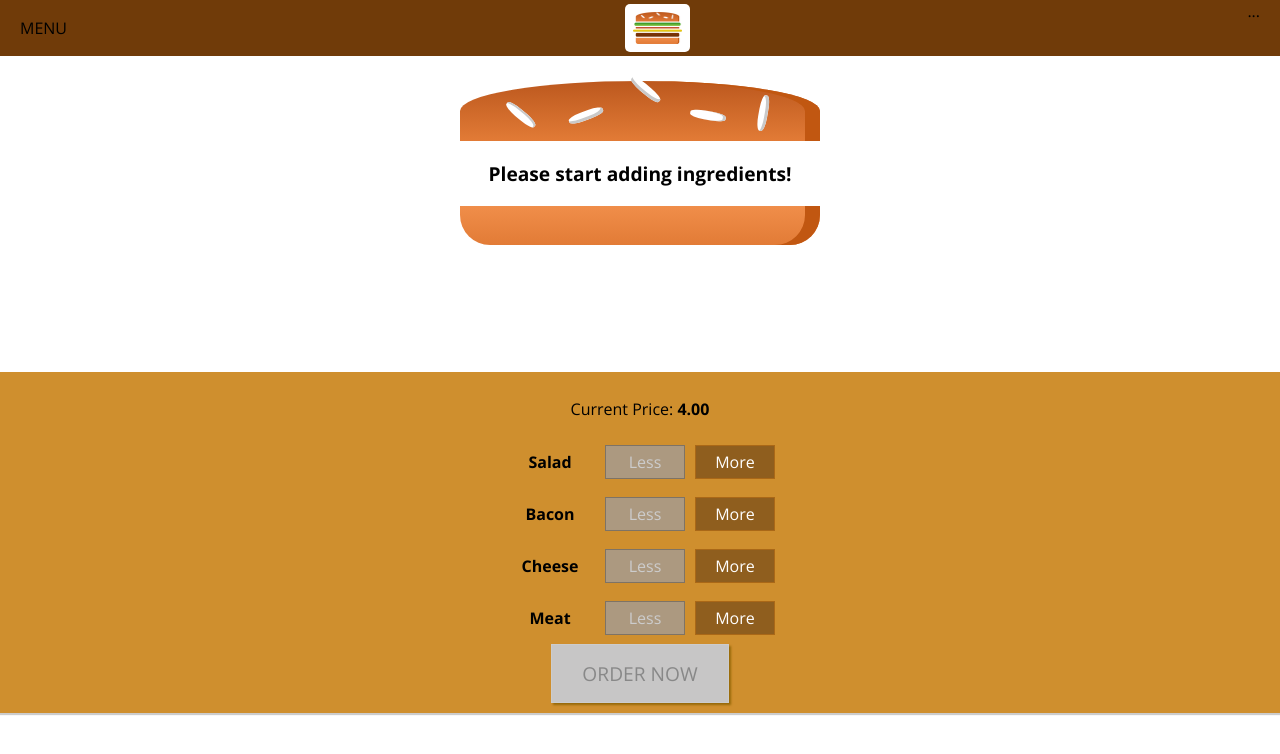
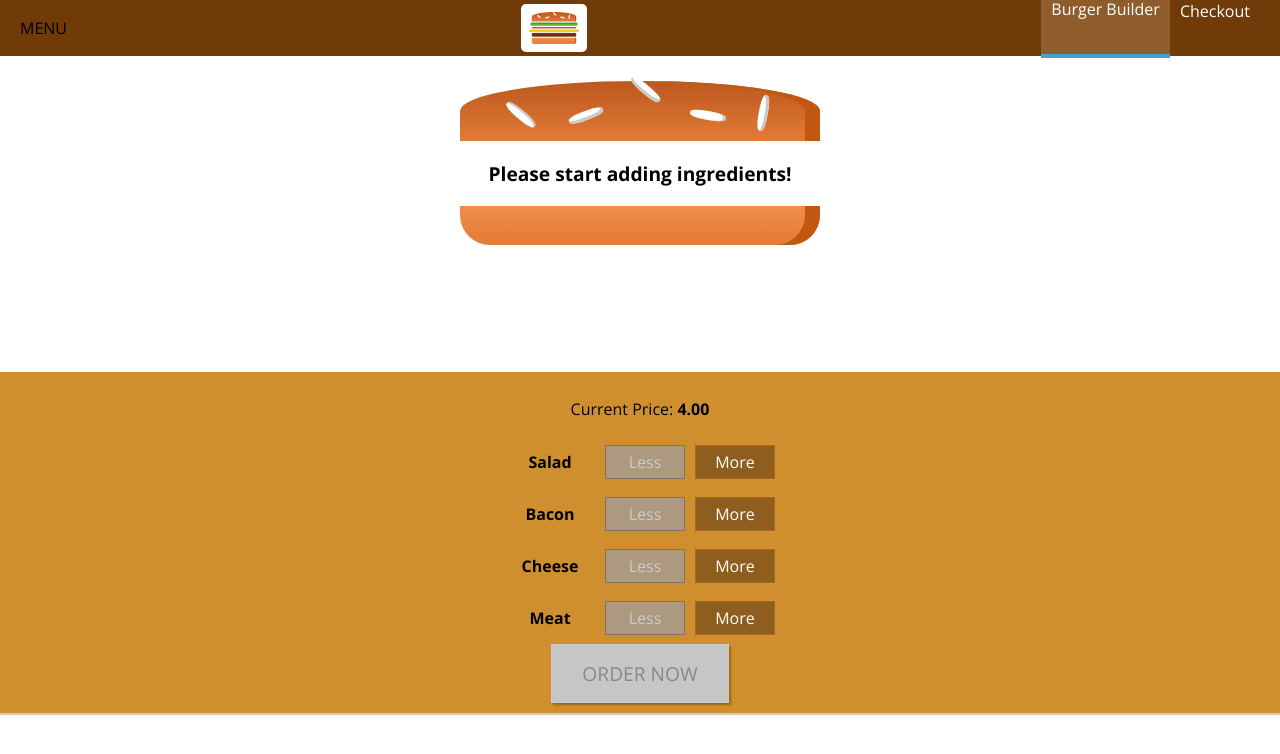
Before and after one commit to stdj91/react-burger-app, a React (Create React App) app: page / in a window 1280 px wide. Shown: the top 754 px of the page. Built offline with nearby package versions, Linux system fonts and the light colour scheme.

Commit message:
Adding Navigation Items

```diff
--- /dev/null
+++ b/src/components/Navigation/NavigationItems/NavigationItem/NavigationItem.js
@@ -0,0 +1,13 @@
+import React from 'react';
+import classes from './NavigationItem.module.css'
+
+const navigationItem = (props) => (
+    <li className={classes.NavigationItem}>
+        <a
+        href={props.link}
+        className={props.active ? classes.active : null}
+        >{props.children}</a>
+    </li>
+)
+
+export default navigationItem;
--- /dev/null
+++ b/src/components/Navigation/NavigationItems/NavigationItem/NavigationItem.module.css
@@ -0,0 +1,24 @@
+.NavigationItem {
+    margin: 0;
+    box-sizing: border-box;
+    display: flex;
+    height: 100%;
+    align-items: center;
+}
+
+.NavigationItem a {
+    color: white;
+    text-decoration: none;
+    height: 100%;
+    padding: 0 10px;
+    border-bottom: border-box;
+    display: block;
+}
+
+.NavigationItem a:hover,
+.NavigationItem a:active,
+.NavigationItem a.active {
+    background-color: #8f5c2c;
+    border-bottom: 4px solid #40a4c8;
+    color: white;
+}
--- /dev/null
+++ b/src/components/Navigation/NavigationItems/NavigationItems.js
@@ -0,0 +1,13 @@
+import React from 'react';
+import classes from './NavigationItems.module.css';
+import NavigationItem from './NavigationItem/NavigationItem'
+
+const navigationItems = (props) => (
+    <ul className={classes.NavigationItems}>
+        <NavigationItem link="/" active>Burger Builder</NavigationItem>
+        <NavigationItem link="/">Checkout</NavigationItem>
+
+    </ul>
+)
+
+export default navigationItems;
--- /dev/null
+++ b/src/components/Navigation/NavigationItems/NavigationItems.module.css
@@ -0,0 +1,8 @@
+.NavigationItems {
+    margin: 0;
+    padding: 0;
+    list-style: none;
+    display: flex;
+    align-items: center;
+    height: 100%;
+}
--- a/src/components/Navigation/Toolbar/Toolbar.js
+++ b/src/components/Navigation/Toolbar/Toolbar.js
@@ -1,13 +1,14 @@
 import React from 'react';
 import classes from './Toolbar.module.css';
 import Logo from '../../Logo/Logo';
+import NavigationItems from '../NavigationItems/NavigationItems'
 
 const toolbar = (props) => (
     <header className={classes.Toolbar}>
         <div>MENU</div>
         <Logo />
         <nav>
-            ...
+           <NavigationItems />
         </nav>
     </header>
 );
```
